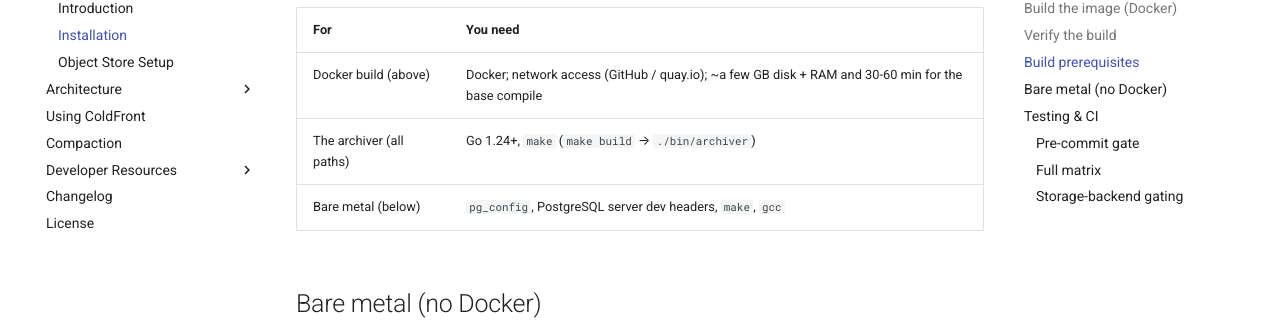
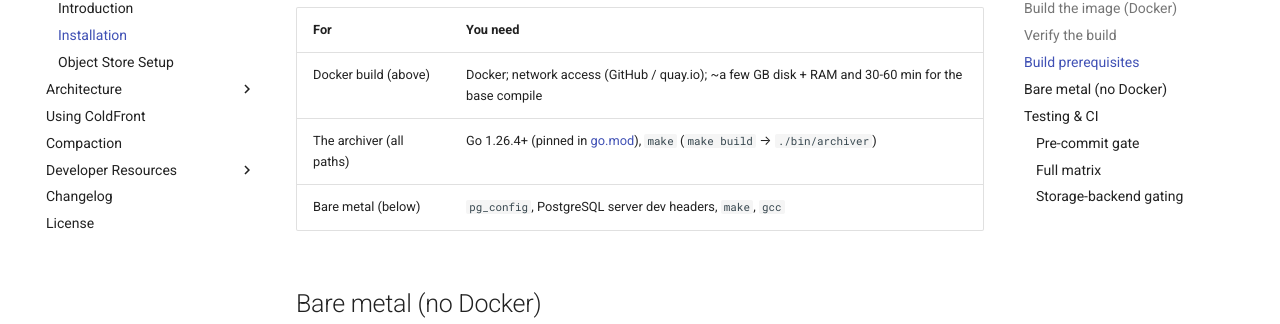
Before and after one commit to pgEdge/coldfront, an MkDocs documentation site: the page built from docs/installation.md, in a window 1280 px wide and 900 px high, scrolled down 3491 px. Shown: the part 127-451 px from the top of the window. Built offline with MkDocs 1.6.1 and Material for MkDocs 9.7.7, drawn with Linux system fonts in a browser that asks for light colours; comment, search, counter and statistics services are not loaded.

Commit message:
docs: note Go 1.26.4 in installation.md; gitignore the Codacy CLI working dir

```diff
--- a/docs/installation.md
+++ b/docs/installation.md
@@ -164,7 +164,7 @@ The following table lists the prerequisites for each build path:
 | For | You need |
 |---|---|
 | Docker build (above) | Docker; network access (GitHub / quay.io); ~a few GB disk + RAM and 30-60 min for the base compile |
-| The archiver (all paths) | Go 1.24+, `make` (`make build` → `./bin/archiver`) |
+| The archiver (all paths) | Go 1.26.4+ (pinned in [go.mod](https://github.com/pgEdge/ColdFront/blob/main/go.mod)), `make` (`make build` → `./bin/archiver`) |
 | Bare metal (below) | `pg_config`, PostgreSQL server dev headers, `make`, `gcc` |
 
 ## Bare metal (no Docker)
```
Also changed, not shown: 1 other file.
